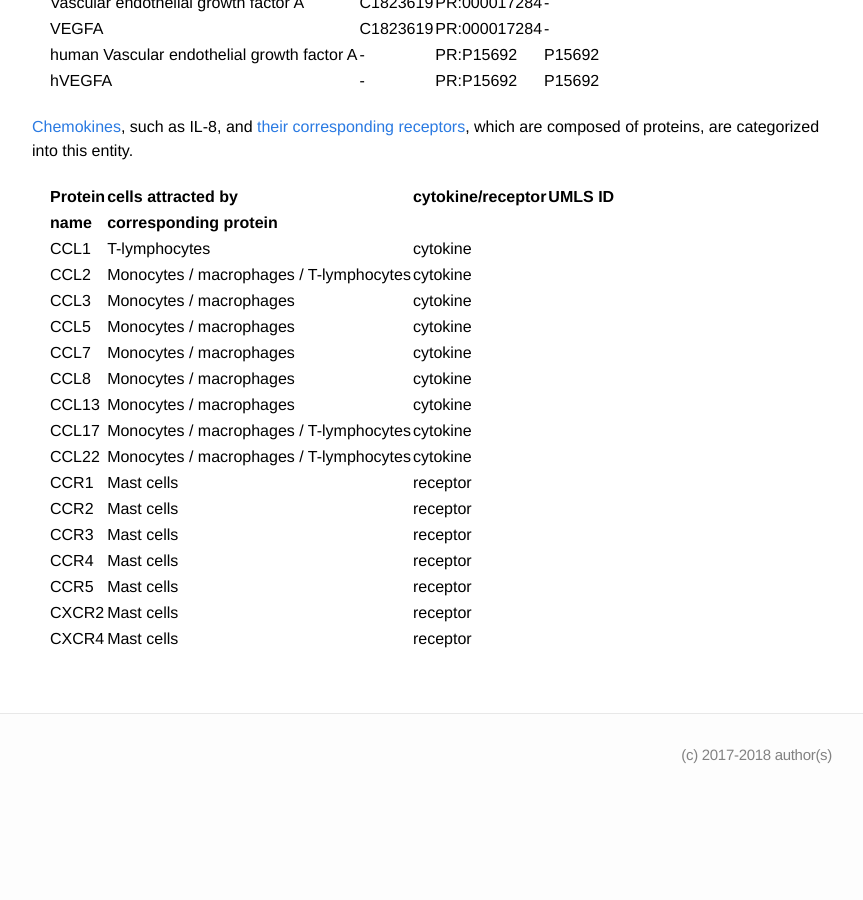
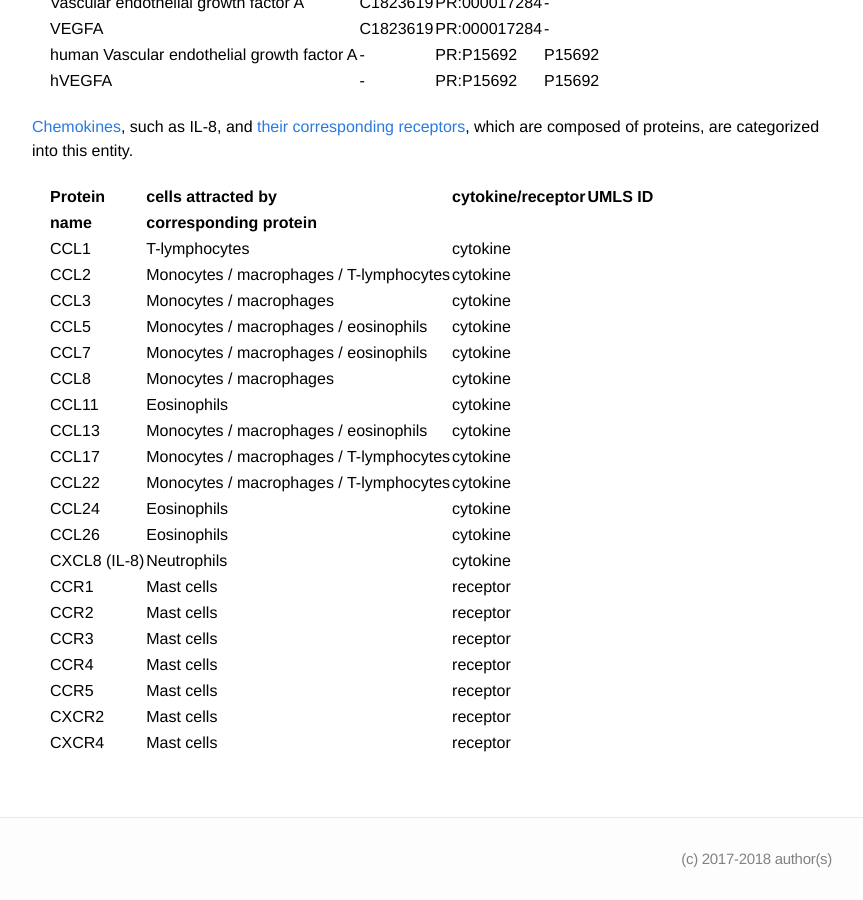
Before and after one commit to ezcatdb/molbiol_lung_corpus-guidelines, a Jekyll site: the page built from _entity/GGPs.md, in a window 1280 px wide and 900 px high, scrolled down 2763 px. Shown: the whole window, without its empty margins (208-1071 px from the left). Built offline with Jekyll 4.4.1, drawn with Linux system fonts in a browser that asks for light colours; before the commit the page ends 3559 px from its top, so only the background shows below that.

Commit message:
additional cytokine included in the new table in _entity/GGPs.md

```diff
--- a/_entity/GGPs.md
+++ b/_entity/GGPs.md
@@ -169,25 +169,29 @@ An example is indicated as follows:
 
 <div style="margin:1em" markdown="1">
 
-| Protein      |        cells attracted by                |  cytokine/receptor      | UMLS ID    |
-|  name        |       corresponding protein              |                         |            |
-|--------------|------------------------------------------|-------------------------|------------|
-| CCL1         | T-lymphocytes                            |  cytokine  | |
-| CCL2         | Monocytes / macrophages / T-lymphocytes  |  cytokine  | |
-| CCL3         | Monocytes / macrophages                  |  cytokine  | |
-| CCL5         | Monocytes / macrophages                  |  cytokine  | |
-| CCL7         | Monocytes / macrophages                  |  cytokine  | |
-| CCL8         | Monocytes / macrophages                  |  cytokine  | |
-| CCL13        | Monocytes / macrophages                  |  cytokine  | |
-| CCL17        | Monocytes / macrophages / T-lymphocytes  |  cytokine  | |
-| CCL22        | Monocytes / macrophages / T-lymphocytes  |  cytokine  | |
-| CCR1         | Mast cells                               |  receptor  | |
-| CCR2         | Mast cells                               |  receptor  | |
-| CCR3         | Mast cells                               |  receptor  | |
-| CCR4         | Mast cells                               |  receptor  | |
-| CCR5         | Mast cells                               |  receptor  | |
-| CXCR2        | Mast cells                               |  receptor  | |
-| CXCR4        | Mast cells                               |  receptor  | |
+| Protein       |        cells attracted by                |  cytokine/receptor      | UMLS ID    |
+|  name         |       corresponding protein              |                         |            |
+|---------------|------------------------------------------|-------------------------|------------|
+| CCL1          | T-lymphocytes                            |  cytokine  | |
+| CCL2          | Monocytes / macrophages / T-lymphocytes  |  cytokine  | |
+| CCL3          | Monocytes / macrophages                  |  cytokine  | |
+| CCL5          | Monocytes / macrophages / eosinophils    |  cytokine  | |
+| CCL7          | Monocytes / macrophages / eosinophils    |  cytokine  | |
+| CCL8          | Monocytes / macrophages                  |  cytokine  | |
+| CCL11         | Eosinophils                              |  cytokine  | |
+| CCL13         | Monocytes / macrophages / eosinophils    |  cytokine  | |
+| CCL17         | Monocytes / macrophages / T-lymphocytes  |  cytokine  | |
+| CCL22         | Monocytes / macrophages / T-lymphocytes  |  cytokine  | |
+| CCL24         | Eosinophils                              |  cytokine  | |
+| CCL26         | Eosinophils                              |  cytokine  | |
+| CXCL8 (IL-8)  | Neutrophils                              |  cytokine  | |
+| CCR1          | Mast cells                               |  receptor  | |
+| CCR2          | Mast cells                               |  receptor  | |
+| CCR3          | Mast cells                               |  receptor  | |
+| CCR4          | Mast cells                               |  receptor  | |
+| CCR5          | Mast cells                               |  receptor  | |
+| CXCR2         | Mast cells                               |  receptor  | |
+| CXCR4         | Mast cells                               |  receptor  | |
 
 </div>
 
```
